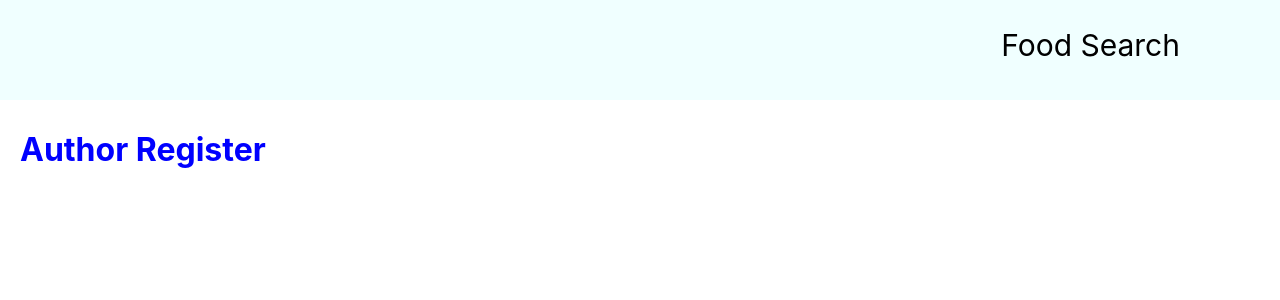
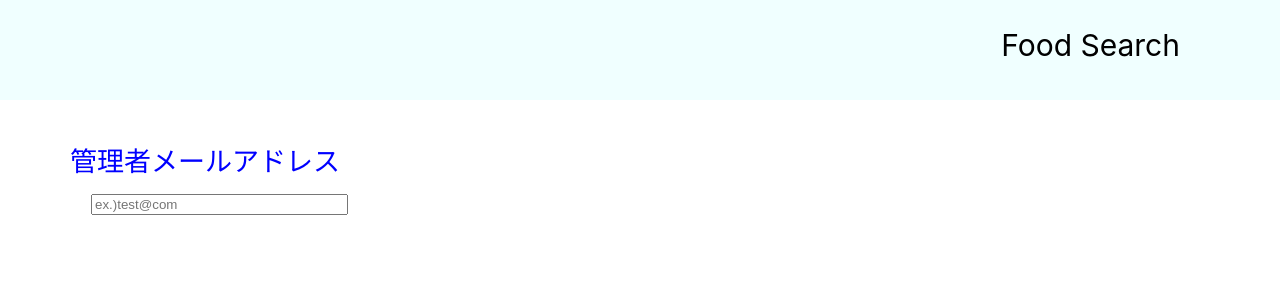
Before and after one commit to zigzagdev/FoodPage, a React (Create React App) app: page / in a window 1280 px wide. Shown: the top 300 px of the page. Built offline with nearby package versions, Linux system fonts and the light colour scheme.

Commit message:
label_input_change

```diff
--- a/src/components/SignUp.js
+++ b/src/components/SignUp.js
@@ -1,13 +1,27 @@
 import React from "react";
 
 const style = {
+  marginTop:40,
+  marginLeft: 70,
+}
+
+const style2 = {
   color:"Blue",
-  marginTop:30,
-  marginLeft: 20,
+  fontSize: 27,
+  display:'block',
 }
 
 const SignUp = () => {
-    return <h1 style={style}>Author Register</h1>;
-}
+    const handleSubmit = (e) => {
+        e.preventDefault();
+        console.log('register');
+    }
+    return (
+        <div style={style}>
+          <label style={style2}>管理者メールアドレス</label>
+          <input name="email" type="email" size='29'  placeholder="ex.)test@com"  style={{marginTop:15,marginLeft:21}}/>
+        </div>
+    )
+};
 
 export default SignUp;
```
